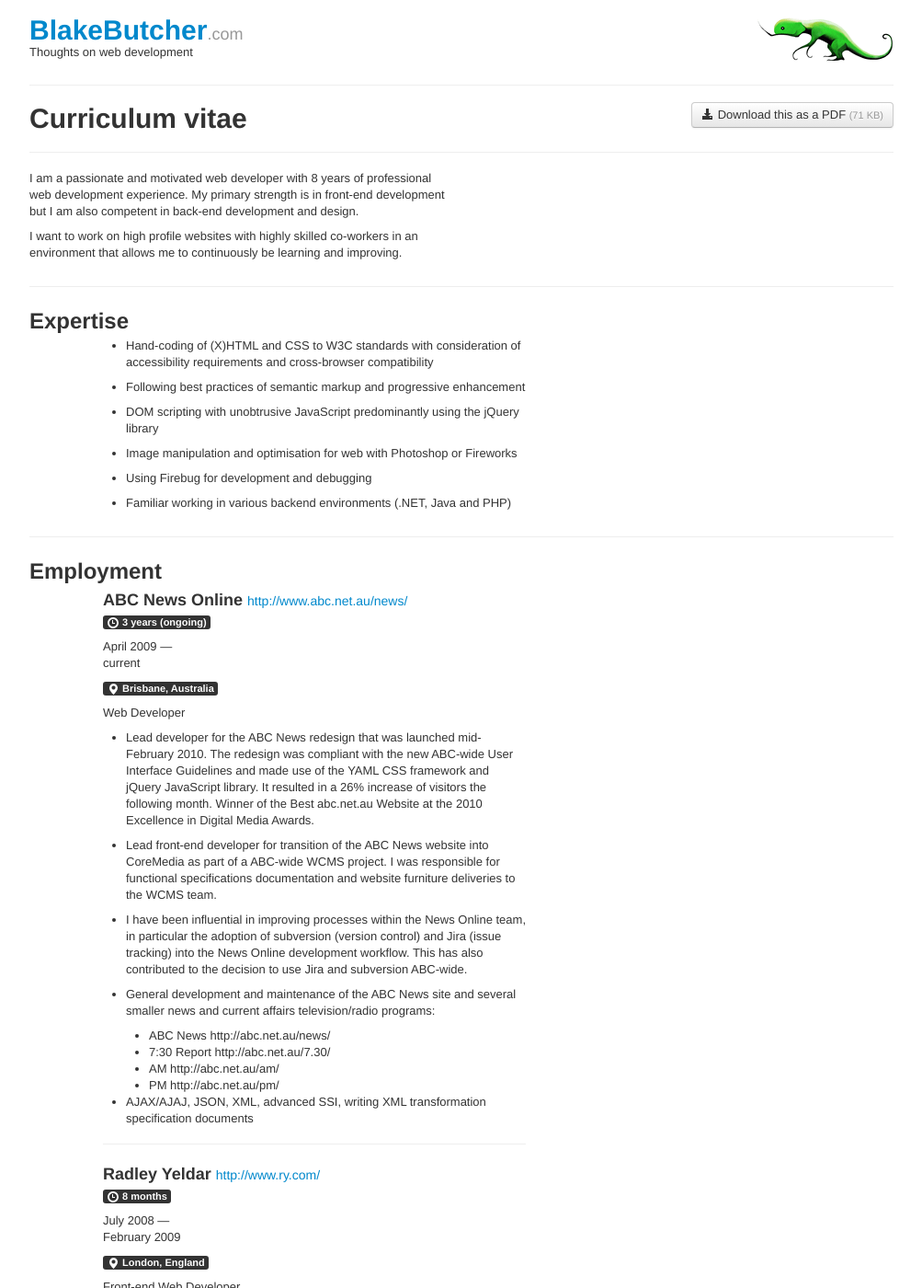
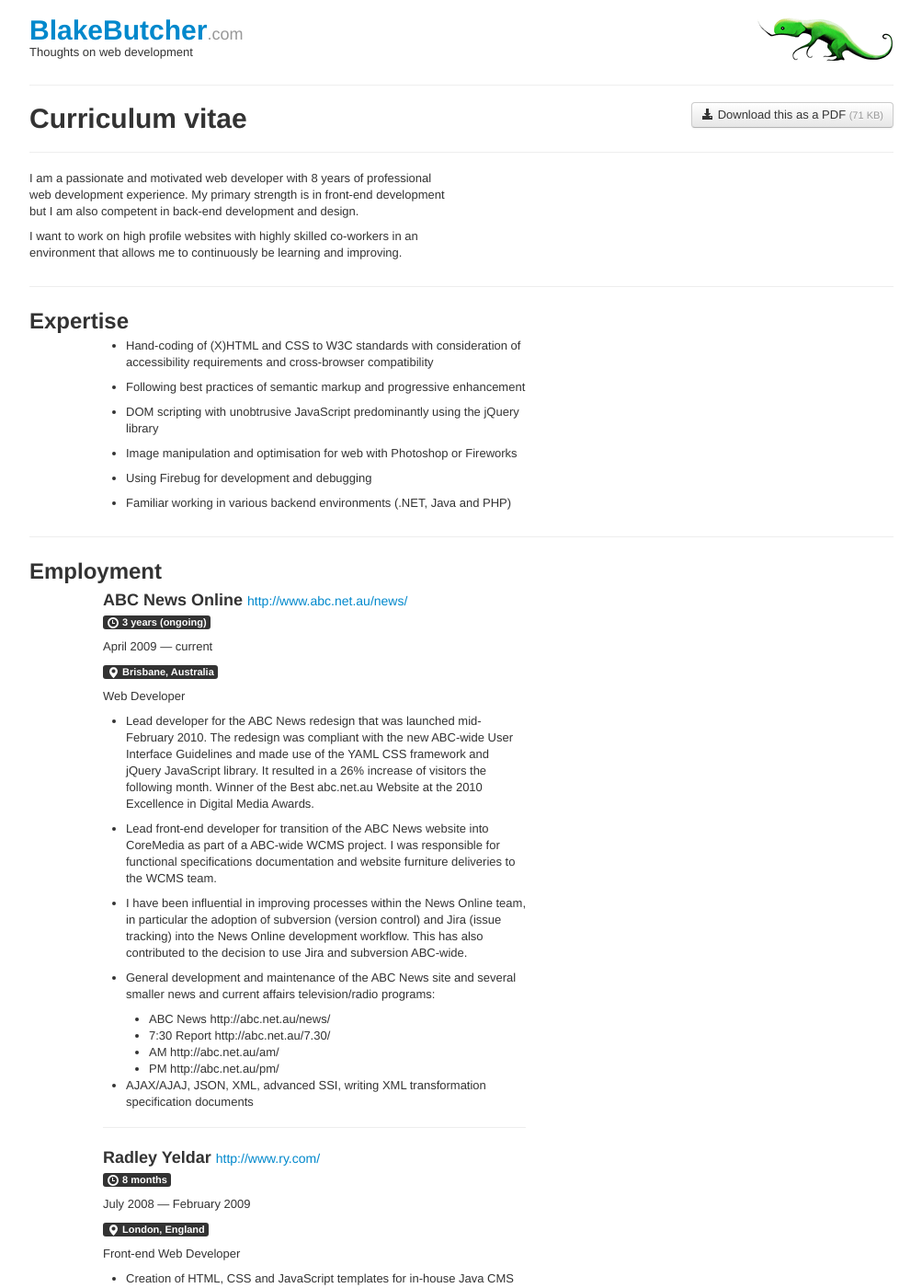
Before and after one commit to blakebutcher/blakebutcher.github.com, a Jekyll site: the page built from cv/index.html, in a window 1280 px wide and 1400 px high. Shown: the whole window at 92% size, without its empty margins (138-1141 px from the left). Built offline with Jekyll 4.4.1, drawn with Linux system fonts in a browser that asks for light colours; nearby versions of some CDN libraries; some of the changed text lies outside the part shown.

Commit message:
Fixed spacing

```diff
--- a/cv/index.html
+++ b/cv/index.html
@@ -40,7 +40,7 @@ title: Curriculum vitae
 	<div class="span6">
 		<h3>ABC News Online <small><a href="http://www.abc.net.au/news/">http://www.abc.net.au/news/</a></small></h3>
 		<p><span class="label label-inverse"><i class="icon-time icon-white"></i> 3 years (ongoing)</span></p>
-		<p>April 2009 &mdash; <br>current</p>
+		<p>April 2009 &mdash; current</p>
 		<p><span class="label label-inverse"><i class="icon-map-marker icon-white"></i> Brisbane, Australia</span></p>
 		<p>Web Developer</p>
 		<ul>
@@ -60,7 +60,7 @@ title: Curriculum vitae
 		<hr>
 		<h3>Radley Yeldar <small><a href="http://www.ry.com/">http://www.ry.com/</a></small></h3>
 		<p><span class="label label-inverse"><i class="icon-time icon-white"></i> 8 months</span></p>
-		<p>July 2008 &mdash; <br>February 2009</p>
+		<p>July 2008 &mdash; February 2009</p>
 		<p><span class="label label-inverse"><i class="icon-map-marker icon-white"></i> London, England</span></p>
 		<p>Front-end Web Developer</p>
 		<ul>
@@ -128,7 +128,7 @@ title: Curriculum vitae
 		&nbsp;
 	</div>
 	<div class="span6">
-		<h3>Bachelor of Information Technology, Griffith University <small><a href="http://www.griffith.edu.au/">http://www.griffith.edu.au/</a></small></h3>
+		<h3>Bachelor of Information Technology <br>Griffith University <small><a href="http://www.griffith.edu.au/">http://www.griffith.edu.au/</a></small></h3>
 		<p><span class="label label-inverse"><i class="icon-time icon-white"></i> 3 years, 6 months</span></p>
 		<p>January 2000 &mdash; June 2003</p>
 		<p><span class="label label-inverse"><i class="icon-map-marker icon-white"></i> Brisbane, Australia</span></p>
```
